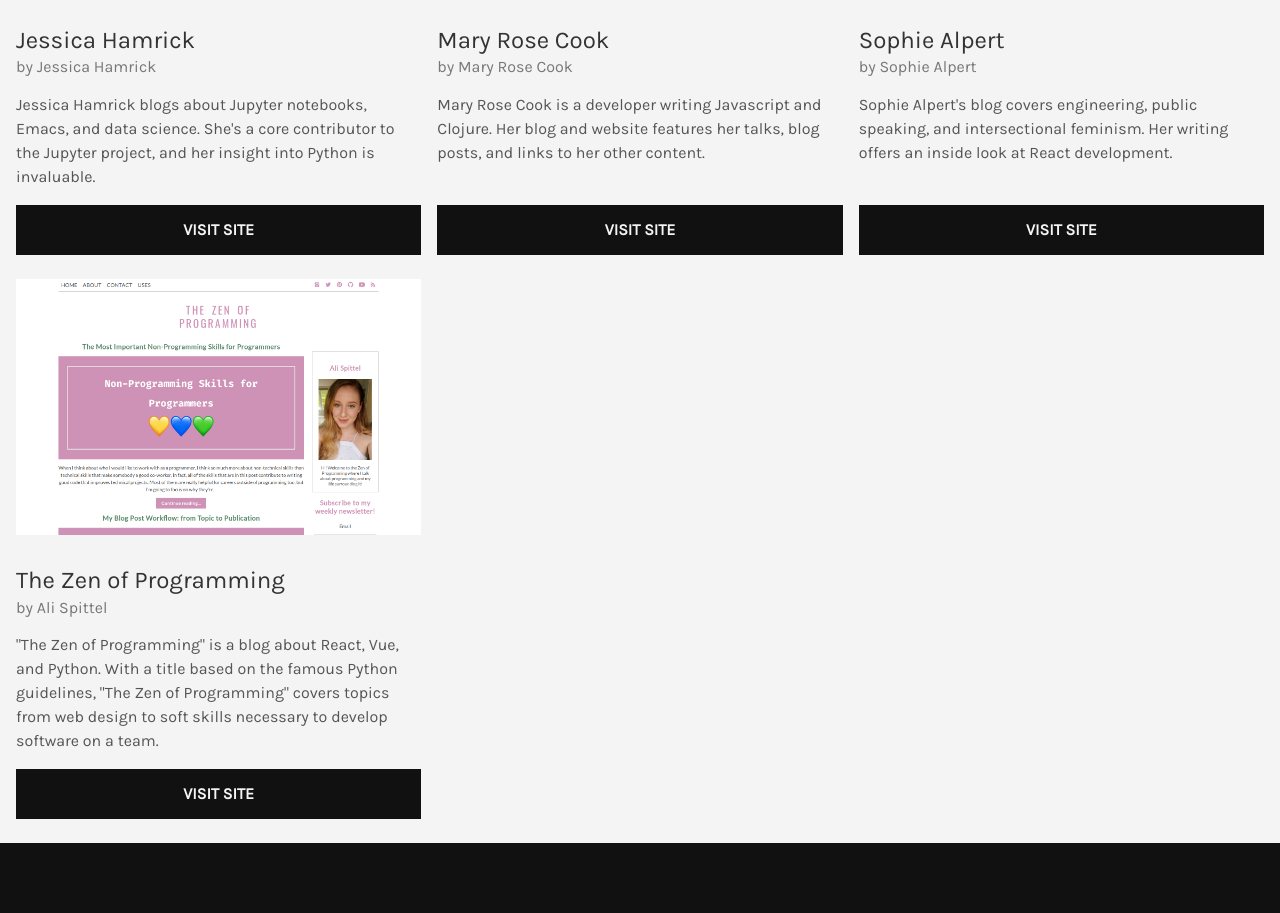
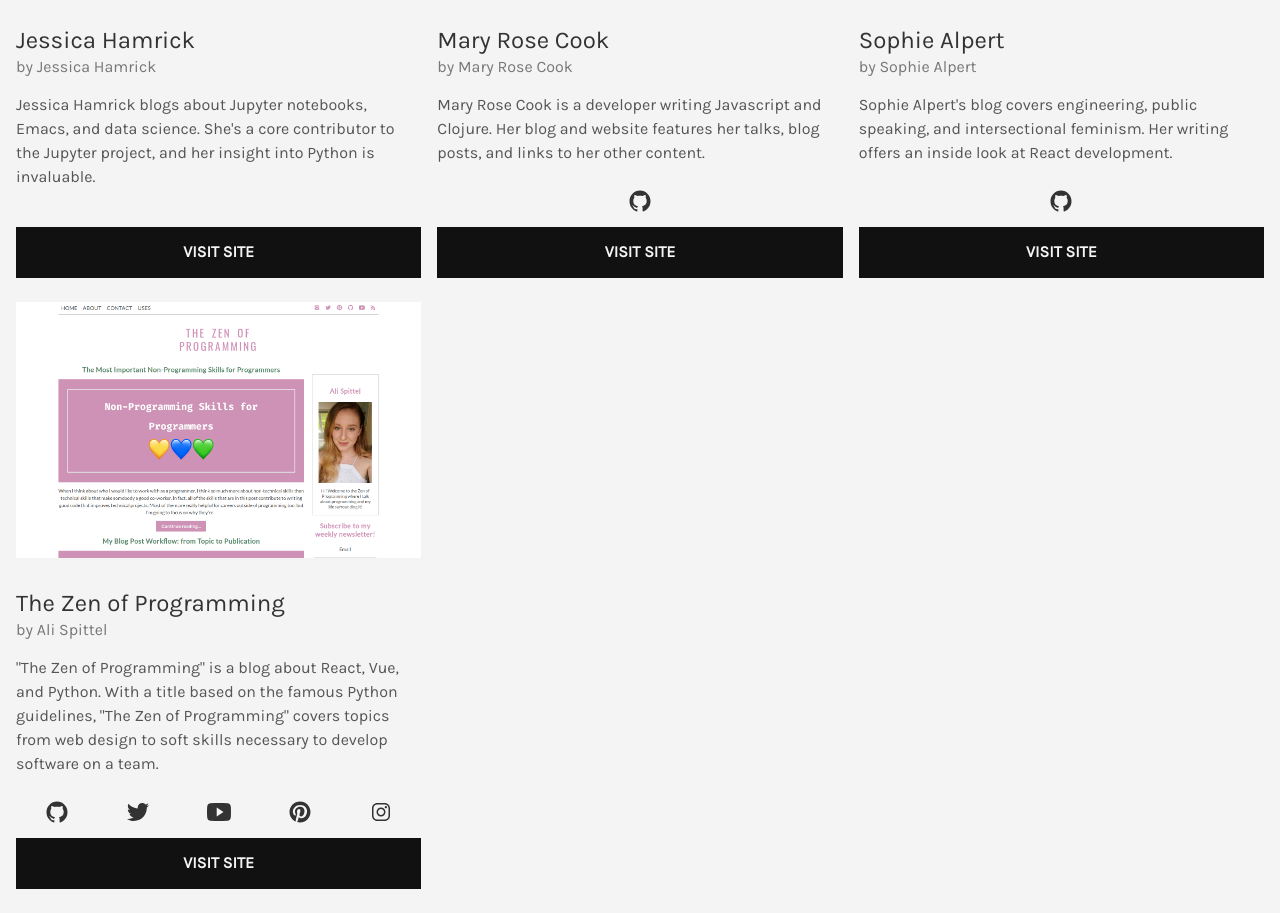
Before and after one commit to madelyneriksen/codebywomen, a Gatsby site: page / in a window 1280 px wide. Shown: the part 479-1392 px from the top of the page. Before the commit the page ends 1322 px from the top, so only its background shows below. Built offline with nearby package versions, Linux system fonts and the light colour scheme; Gatsby itself is replaced by a stand-in of ours.

Commit message:
Added icon links and updated tests.

```diff
--- a/src/common/components/blog-card.js
+++ b/src/common/components/blog-card.js
@@ -1,11 +1,12 @@
 import React from 'react';
 import Img from 'gatsby-image';
+import IconList from './icon-list.js';
 import 'tachyons';
 import '../styles/custom.tachyons.css';
 
 
 export default props => (
-  <div className="w-100 flex flex-column">
+  <section className="w-100 flex flex-column">
     {props.image &&
       <div>
         <Img
@@ -20,6 +21,8 @@
         <span className="sans-serif gray">by {props.author}</span>
         <p className="db f5 sans-serif lh-copy">{props.description}</p>
       </div>
+      <div>
+        <IconList links={props.links} />
         <a
           href={props.url}
           target="_blank"
@@ -27,4 +30,5 @@
           className="db sans-serif near-white bg-near-black bg-animate hover-bg-mid-gray b ttu w-100 no-underline pv3 tc">Visit Site</a>
       </div>
     </div>
+  </section>
 )
--- /dev/null
+++ b/src/common/components/icon-list.js
@@ -0,0 +1,31 @@
+import React from 'react';
+import 'tachyons';
+import '../styles/custom.tachyons.css';
+import {
+  IoLogoGithub,
+  IoLogoTwitter,
+  IoLogoYoutube,
+  IoLogoPinterest,
+  IoLogoInstagram
+} from 'react-icons/io';
+
+
+export default props => (
+    <div className="flex justify-around items-center f3 pv2">
+      {props.links.github &&
+        <a href={props.links.github} className="dark-gray"><IoLogoGithub /></a>
+      }
+      {props.links.twitter &&
+        <a href={props.links.twitter} className="dark-gray"><IoLogoTwitter /></a>
+      }
+      {props.links.youtube &&
+        <a href={props.links.youtube} className="dark-gray"><IoLogoYoutube /></a>
+      }
+      {props.links.pinterest &&
+        <a href={props.links.pinterest} className="dark-gray"><IoLogoPinterest /></a>
+      }
+      {props.links.instagram &&
+        <a href={props.links.instagram} className="dark-gray"><IoLogoInstagram /></a>
+      }
+    </div>
+)
--- a/src/pages/index.js
+++ b/src/pages/index.js
@@ -13,6 +13,7 @@
         author={node.author.name}
         description={node.description}
         image={node.screenshot}
+        links={node.authorLinks}
         url={node.url}
       />
     ))}
@@ -29,6 +30,13 @@
           author {
             name
           }
+          authorLinks: author {
+            github
+            youtube
+            twitter
+            instagram
+            pinterest
+          }
           description
           url
           screenshot {
```
Also changed, not shown: src/common/components/tests/blog-card.test.js (+2 -1 lines), src/common/components/tests/icon-list.test.js (added, +14 -0 lines), 2 other files. Lines whose indentation alone changed are shown as unchanged.
